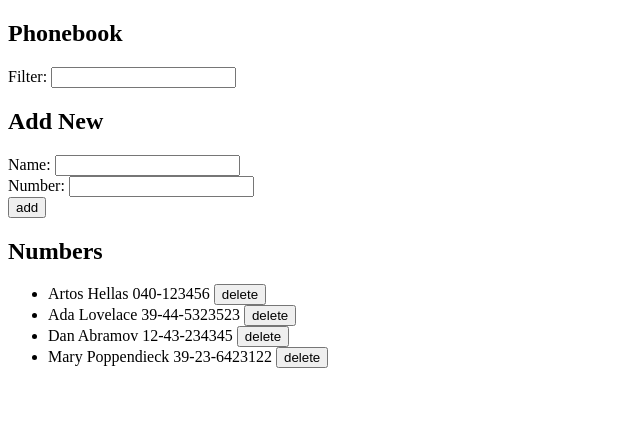
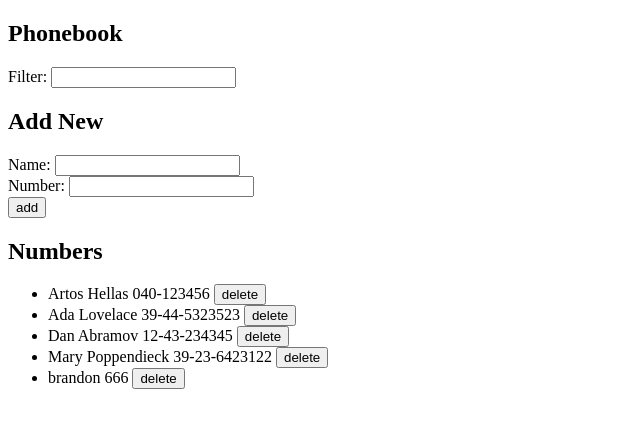
Before and after one commit to grizz-bot92/phonebook, a React (Vite) app: page / in a window 1280 px wide. Shown: the top 428 px of the page, without its empty margins (0-640 px from the left). Built offline with nearby package versions, Linux system fonts and the light colour scheme; data requests are answered from the project's data file.

Commit message:
clenaup for unused imports

```diff
--- a/db.json
+++ b/db.json
@@ -19,6 +19,11 @@
       "name": "Mary Poppendieck",
       "number": "39-23-6423122",
       "id": "4"
+    },
+    {
+      "id": "5",
+      "name": "brandon",
+      "number": "666"
     }
   ]
 }
--- a/src/App.jsx
+++ b/src/App.jsx
@@ -1,5 +1,4 @@
 import { useEffect, useState } from 'react'
-import axios from 'axios'
 import Contacts from './components/Contacts'
 import Filter from './components/Filter'
 import Person from './components/Person'
@@ -51,13 +50,24 @@ const App = () => {
 
   }
 
+  const handleDelete = (id) => {
+    const contact = persons.find(c => c.id === id)
+    personUpdate
+      .delete(contact).then(
+        confirm('Delete ${persons.name}')
+        )
+        .catch(error => {
+          alert('contact already deleted')
+
+      })
+      setPersons(persons.filter(p => p.id !== id))
+  }
+
   const handleNameChange = (event) =>{
-    console.log(event.target.value)
     setNewName(event.target.value)
   }
 
   const handleNumberChange = (event) => {
-    console.log(event.target.value)
     setNewNumber(event.target.value)
   }
 
@@ -92,7 +102,7 @@ const App = () => {
       <h2>Numbers</h2>
       <ul>
         {contactsToShow.map(person =>
-          <Contacts key={person.id} name={person.name} number={person.number}/>
+          <Contacts key={person.id} name={person.name} number={person.number} deleteContact={handleDelete}/>
         )}
       </ul>
     </div>
--- a/src/services/persons.js
+++ b/src/services/persons.js
@@ -16,4 +16,9 @@ const update = (id, newObject) => {
     return request.then(response => response.data)
 }
 
-export default { getAll, create, update }
+const deleteContact = (id) => {
+    const request = axios.delete(`${baseUrl}/${id}`)
+    return request.then(response => response.data)
+}
+
+export default { getAll, create, update, deleteContact}
```
Lines whose indentation alone changed are shown as unchanged.
